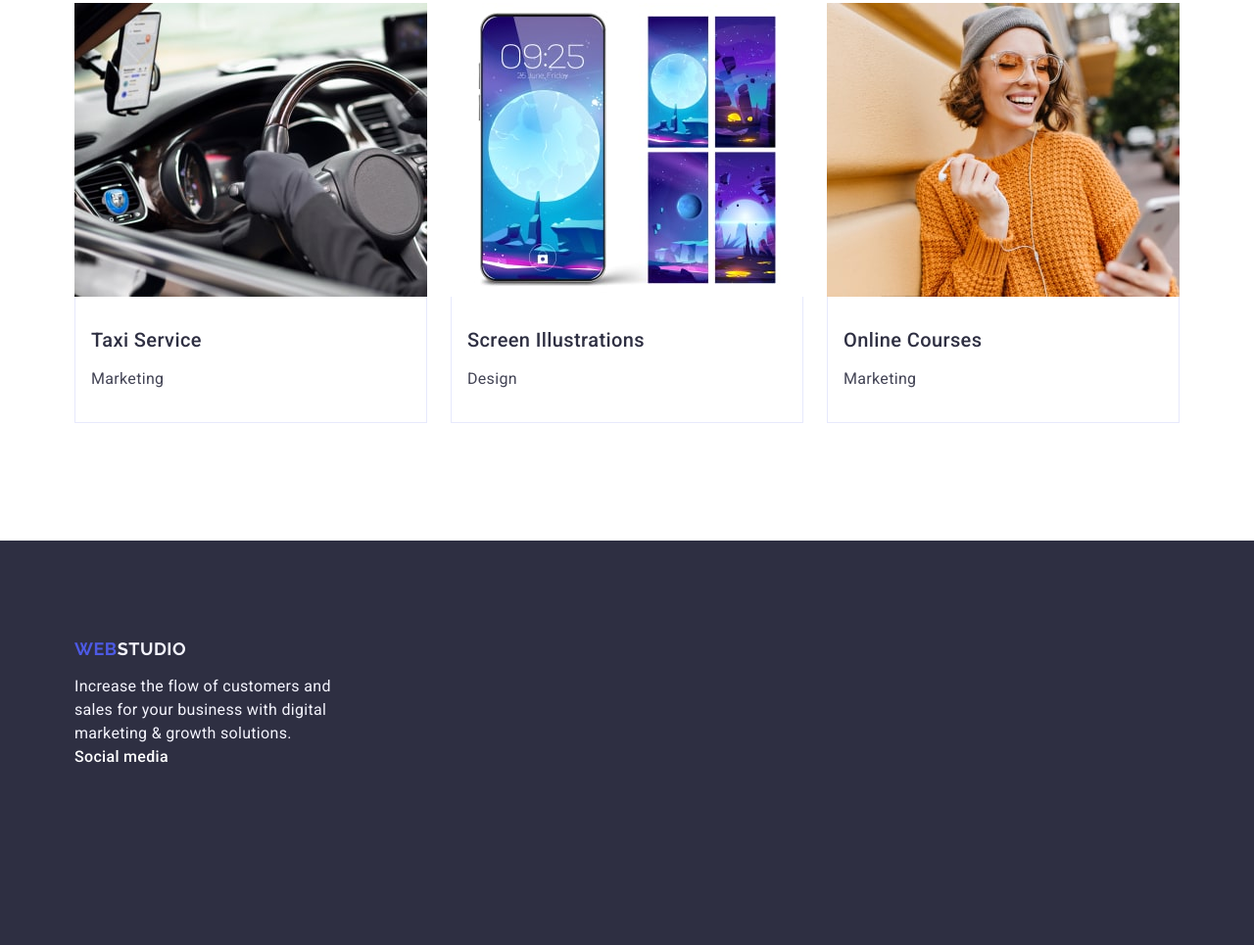
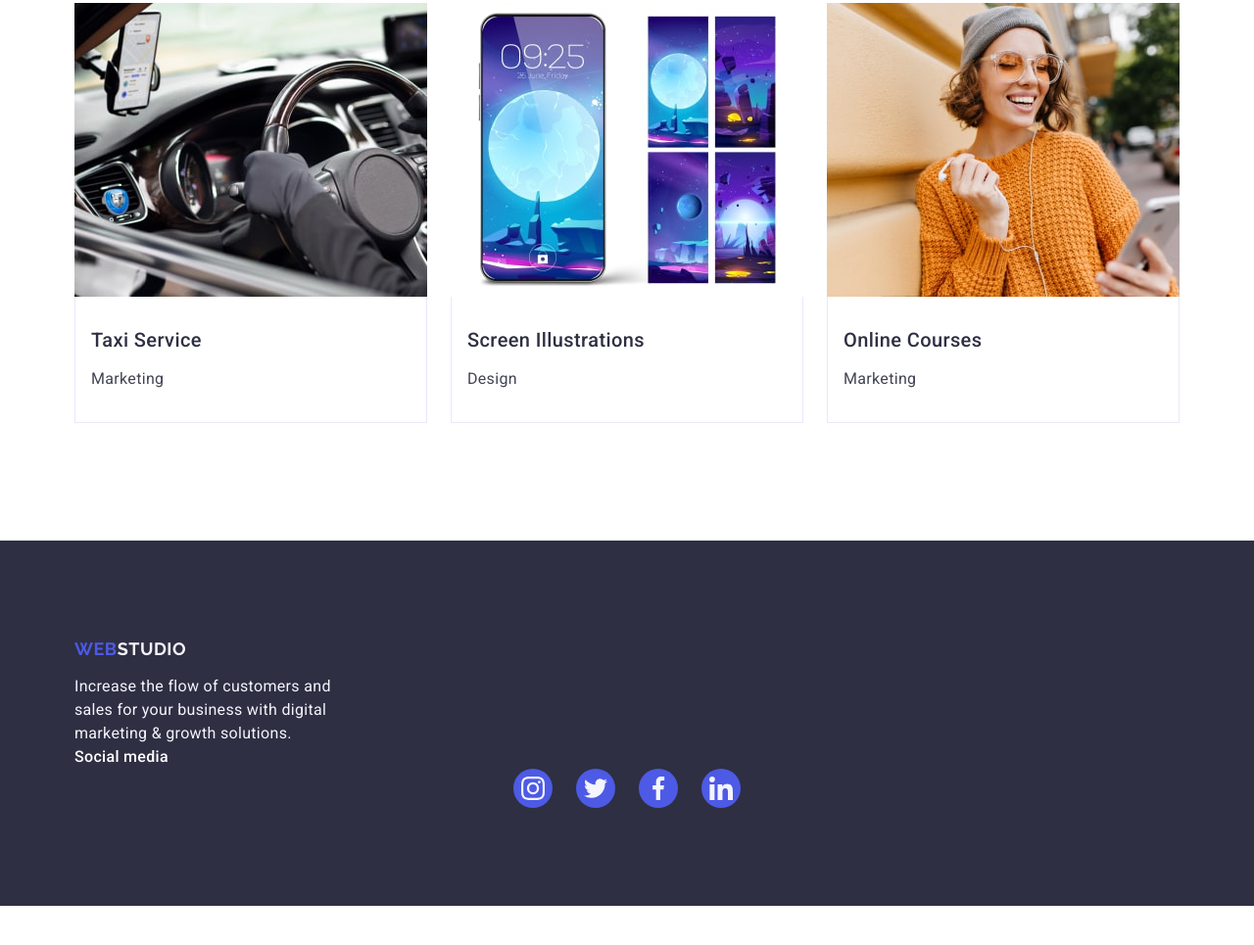
Before and after one commit to VoziianOfficial/goit-markup-hw-04, a plain HTML site: page index.html in a window 1280 px wide. Shown: the part 2647-3612 px from the top of the page at 98% size. After the commit the page ends 3572 px from the top, so only its background shows below. Drawn offline with nearby package versions, Linux system fonts and the light colour scheme; files whose address does not match are found by name.

Commit message:
footer add

```diff
--- a/css/styles.css
+++ b/css/styles.css
@@ -274,8 +274,9 @@ margin-bottom: 8px;
   border-radius: 50%;
   align-items:center;
   justify-content: center;
-}
-.team-icon-icon {
+  transition: transform 250ms cubic-bezier(0.4, 0, 0.2, 1);}
+
+  .team-icon-icon {
   fill: #f4f4fd;
 }
 
@@ -425,21 +426,43 @@ margin-bottom: 8px;
   overflow: hidden;
 }
 
-.container-footer-link {
+.container-footer-link{
+
 }
-.social-media-text {
-line-height: 24px;
-line-height: 1.5;
-letter-spacing: 0.02em;
-color: #fff;
-font-weight: 500;
-font-size: 16px;
+
+.social-media-text{
+  font-weight: 500;
+  font-size: 16px;
+  line-height: 24px;
+  line-height: 1.5;
+  letter-spacing: 0.02em;
+  color: #fff;
 }
+
 .footer-icon-list {
+  display: flex;
+  justify-content: center;
+  gap: 24px;
 }
 .footer-icon-item {
+  width: 40px;
+  height: 40px;
+
 }
 .footer-icon-link {
+  width: 100%;
+  height: 100%;
+  display: flex;
+  background-color:#4d5ae5;
+  border-radius: 50%;
+  align-items:center;
+  justify-content: center;
+  transition: transform 250ms cubic-bezier(0.4, 0, 0.2, 1);}
+
+  .footer-icon-icon {
+  fill: #f4f4fd;
 }
-.footer-icon-icon {
+
+.footer-icon-link:hover{
+  background-color: #31d0aa;
 }
--- a/index.html
+++ b/index.html
@@ -423,29 +423,29 @@
         <ul class="footer-icon-list">
           <li class="footer-icon-item">
             <a class="footer-icon-link">
-              <svg class="footer-icon-icon" width="40px" height="40px">
-                <use href=""></use>
+              <svg class="footer-icon-icon" width="24px" height="24px">
+                <use href="./images/icons.svg#icon-instagram"></use>
               </svg>
             </a>
           </li>
           <li class="footer-icon-item">
             <a class="footer-icon-link">
-              <svg class="footer-icon-icon" width="40px" height="40px">
-                <use href=""></use>
+              <svg class="footer-icon-icon" width="24px" height="24px">
+                <use href="./images/icons.svg#icon-twitter"></use>
               </svg>
             </a>
           </li>
           <li class="footer-icon-item">
             <a class="footer-icon-link">
-              <svg class="footer-icon-icon" width="40px" height="40px">
-                <use href=""></use>
+              <svg class="footer-icon-icon" width="24px" height="24px">
+                <use href="./images/icons.svg#icon-facebook"></use>
               </svg>
             </a>
           </li>
           <li class="footer-icon-item">
             <a class="footer-icon-link">
-              <svg class="footer-icon-icon" width="40px" height="40px">
-                <use href=""></use>
+              <svg class="footer-icon-icon" width="24px" height="24px">
+                <use href="./images/icons.svg#icon-linkedin"></use>
               </svg>
             </a>
           </li>
```
